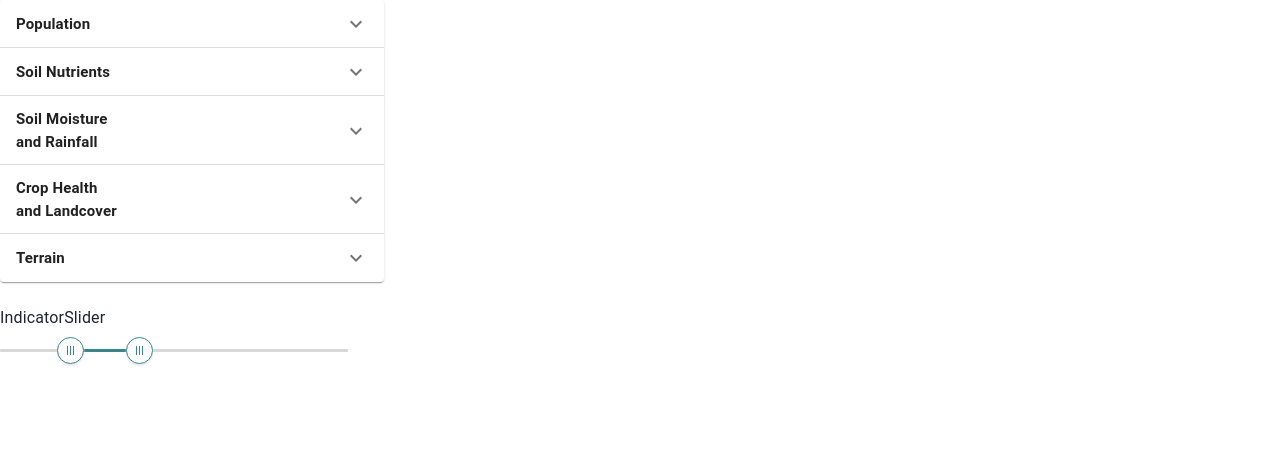
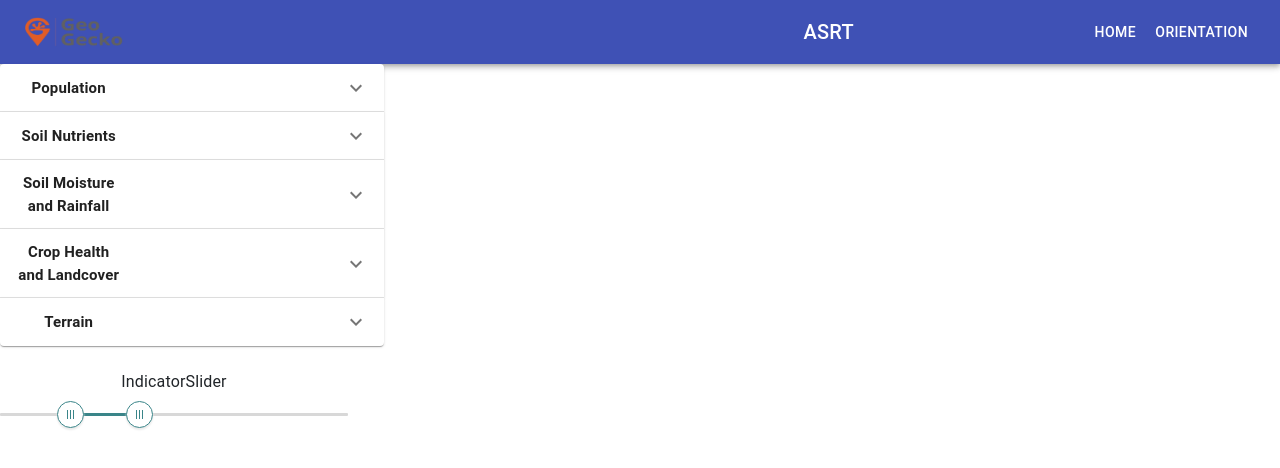
Before and after one commit to Taco-GeoGecko/ASRT, a React (Create React App) app: page / in a window 1280 px wide. Shown: the top 468 px of the page. Built offline with nearby package versions, Linux system fonts and the light colour scheme.

Commit message:
Version 1 SideBar

```diff
--- a/src/App.js
+++ b/src/App.js
@@ -1,4 +1,5 @@
 import React, {Component} from "react";
+import ButtonAppBar from "./Components/NavBar";
 import ControlledExpansionPanels from "./Components/SideBar";
 import CustomizedSlider from './Components/Slider';
 //import Home from "./Components/Home";
@@ -6,8 +7,10 @@ class App extends Component{
     render(){
         return(
             <div className="App">
+                <ButtonAppBar />
                 <ControlledExpansionPanels />
                 <CustomizedSlider />
+
 
 
             </div>
```
